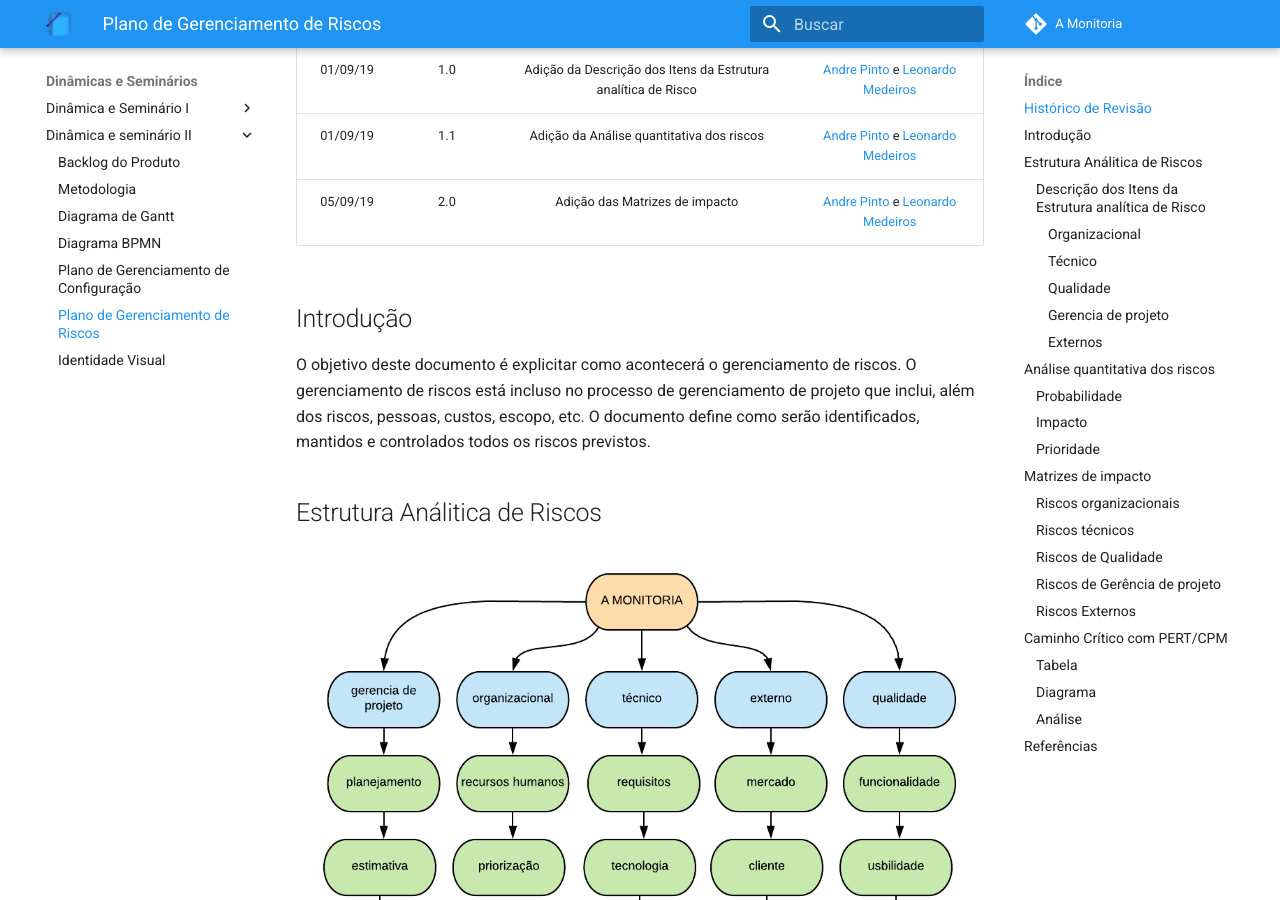
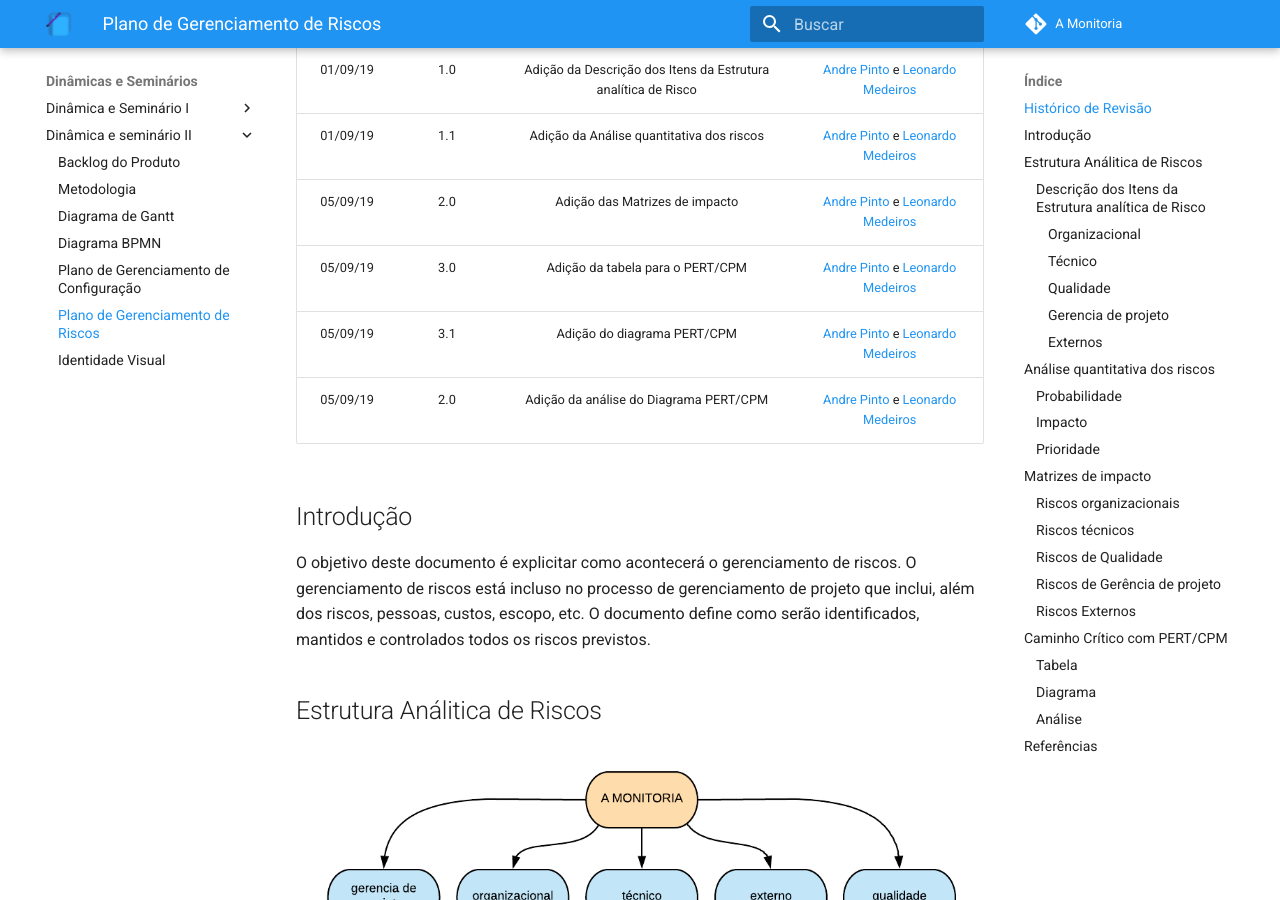
Before and after one commit to 2019-2-arquitetura-desenho/wiki, an MkDocs documentation site: the page built from docs/dinamica_seminario_II/controle_riscos.md, in a window 1280 px wide and 900 px high, scrolled down 343 px. Built offline with MkDocs 1.6.1 and Material for MkDocs 9.7.7, drawn with Linux system fonts in a browser that asks for light colours; comment, search, counter and statistics services are not loaded; old or Windows-style settings are respelled for this version of MkDocs.

Commit message:
Adding Versioning

```diff
--- a/docs/dinamica_seminario_II/controle_riscos.md
+++ b/docs/dinamica_seminario_II/controle_riscos.md
@@ -7,6 +7,9 @@
 | 01/09/19 | 1.0 | Adição da Descrição dos Itens da Estrutura analítica de Risco |  [Andre Pinto](https://github.com/andrelucax) e  [Leonardo Medeiros](https://github.com/leomedeiros1) |
 | 01/09/19 | 1.1 | Adição da Análise quantitativa dos riscos |  [Andre Pinto](https://github.com/andrelucax) e  [Leonardo Medeiros](https://github.com/leomedeiros1) |
 | 05/09/19 | 2.0 | Adição das Matrizes de impacto |  [Andre Pinto](https://github.com/andrelucax) e  [Leonardo Medeiros](https://github.com/leomedeiros1) |
+| 05/09/19 | 3.0 | Adição da tabela para o PERT/CPM |  [Andre Pinto](https://github.com/andrelucax) e  [Leonardo Medeiros](https://github.com/leomedeiros1) |
+| 05/09/19 | 3.1 | Adição do diagrama PERT/CPM |  [Andre Pinto](https://github.com/andrelucax) e  [Leonardo Medeiros](https://github.com/leomedeiros1) |
+| 05/09/19 | 2.0 | Adição da análise do Diagrama PERT/CPM |  [Andre Pinto](https://github.com/andrelucax) e  [Leonardo Medeiros](https://github.com/leomedeiros1) |
 
 ## Introdução
 
```
